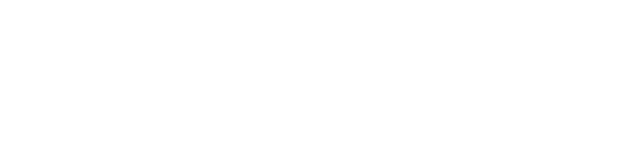
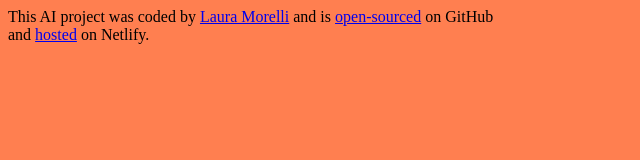
Before and after one commit to laumo15/travel-itinerary-ai-generator, a plain HTML site: page index.html in a window 1280 px wide. Shown: the whole page, without its empty margins (0-640 px from the left). Drawn offline with Linux system fonts and the light colour scheme.

Commit message:
Footer added

```diff
--- a/index.html
+++ b/index.html
@@ -7,6 +7,7 @@
     <title>AI Travel Itinerary Generator</title>
 </head>
 <body>
+    <footer>This AI project was coded by <a href="https://github.com/laumo15" target="_blank">Laura Morelli</a> and is <a href="https://github.com/laumo15/travel-itinerary-ai-generator" target="_blank">open-sourced</a> on GitHub</footer> and <a href="https://travel-itinerary-ai-generator.netlify.app/" target="_blank">hosted</a> on Netlify.
     <script src="src/index.js"></script>
 </body>
 </html>
--- a/src/styles.css
+++ b/src/styles.css
@@ -0,0 +1,3 @@
+body {
+    background-color: coral;
+}
```
